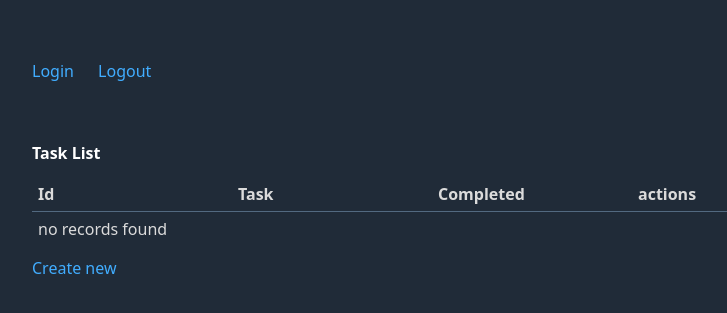
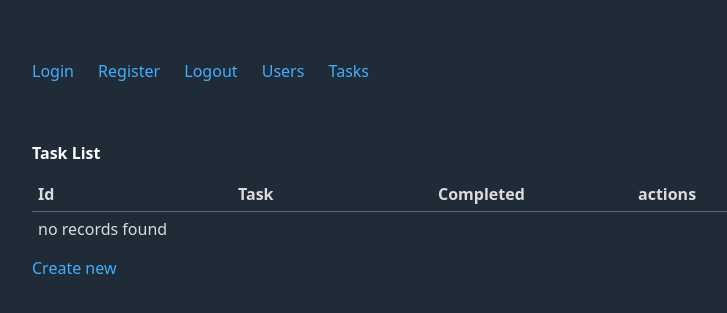
Before and after one commit to lukehayes/SymfonyAuthentication, a Symfony app: template templates/task/index.html.twig in a window 1280 px wide. Shown: the top 313 px of the page, without its empty margins (208-935 px from the left). Run offline with Twig, Linux system fonts and the light colour scheme; the template is opened without the code that fills it, so the values that code supplies are empty; some libraries are stand-ins or nearby versions.

Commit message:
Added helper links to base.html.twig

```diff
--- a/templates/base.html.twig
+++ b/templates/base.html.twig
@@ -24,7 +24,10 @@
 
         <div class="nav" style="margin: 60px 0px;">
             <a href="{{path('app_login')}}">Login</a>
+            <a href="{{path('app_register')}}">Register</a>
             <a href="{{path('app_logout')}}">Logout</a>
+            <a href="{{path('app_users')}}">Users</a>
+            <a href="{{path('app_task_index')}}">Tasks</a>
         </div>
 
         {% block body %}{% endblock %}
```
